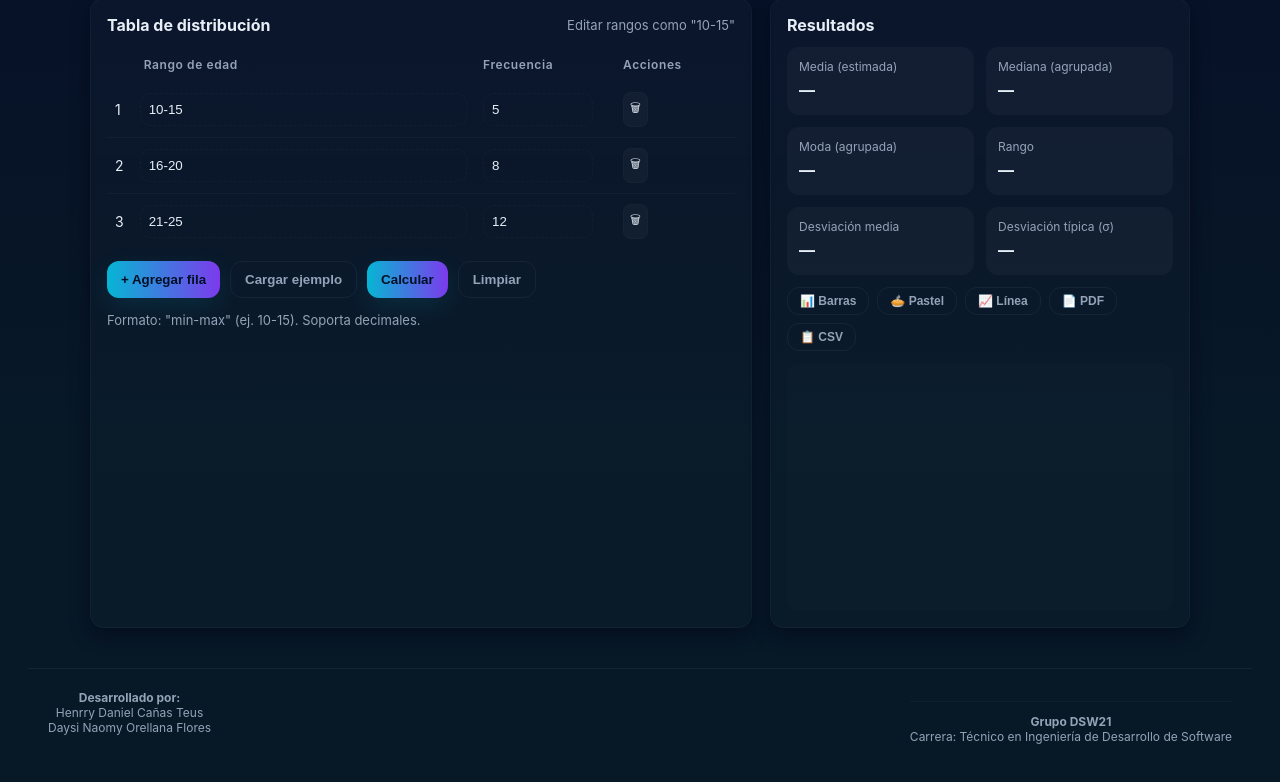
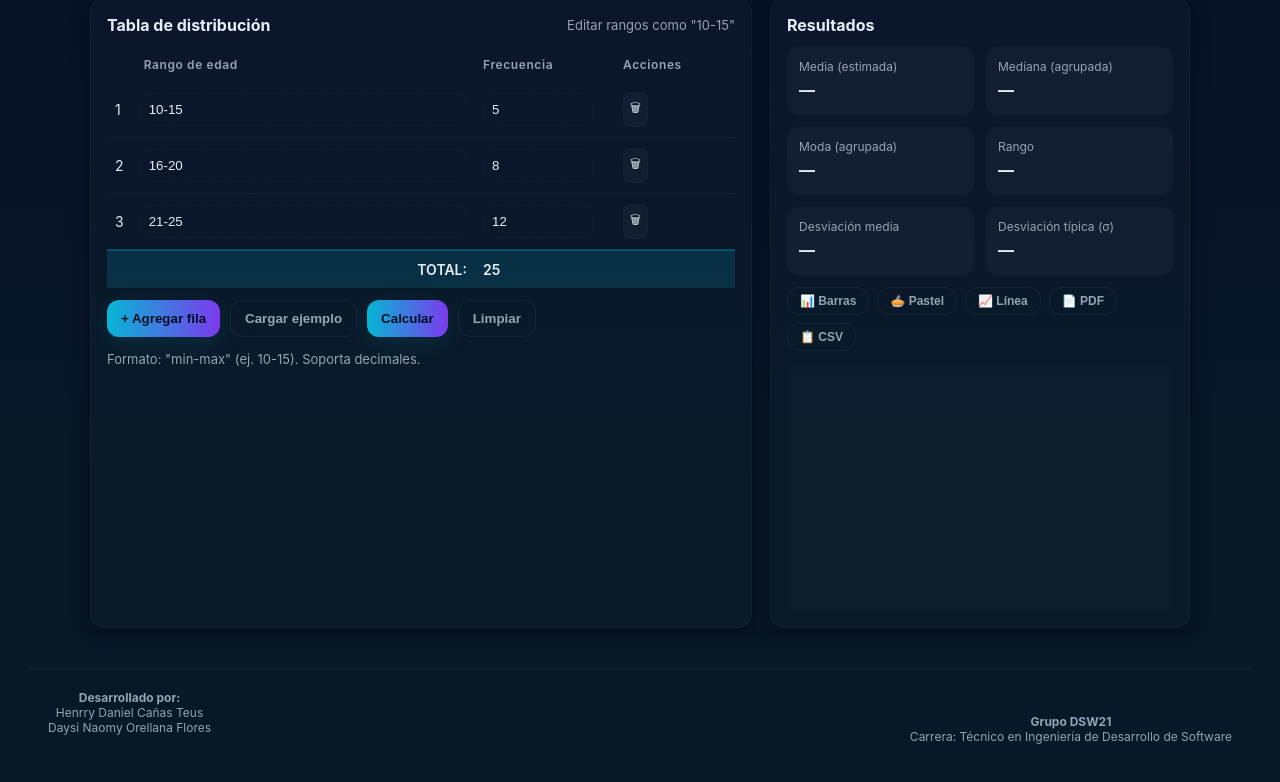
Before and after one commit to resumensv3-glitch/estadistica, a plain HTML site: page index.html in a window 1280 px wide. Shown: the part 112-894 px from the top of the page. Drawn offline with nearby package versions, Linux system fonts and the light colour scheme.

Commit message:
Version 4

```diff
--- a/index.html
+++ b/index.html
@@ -85,6 +85,13 @@
             <tbody id="tbody">
               <!-- filas dinámicas -->
             </tbody>
+            <tfoot>
+              <tr style="background-color:rgba(6,182,212,0.15);font-weight:600;border-top:2px solid rgba(6,182,212,0.3)">
+                <td colspan="2" style="text-align:right;padding:10px 8px">TOTAL:</td>
+                <td style="padding:10px 8px" id="totalFreq">0</td>
+                <td></td>
+              </tr>
+            </tfoot>
           </table>
         </div>
 
@@ -277,6 +284,18 @@
       if(chart) createChart(chart.data.labels, chart.data.datasets[0].data, 'line');
     };
 
+    // Función para actualizar total
+    function updateTotalFreq() {
+      const rows = Array.from(tbody.children);
+      let total = 0;
+      rows.forEach(tr => {
+        const freqVal = tr.children[2].querySelector('input').value.trim();
+        const f = parseFloat(freqVal);
+        if(Number.isFinite(f) && f >= 0) total += f;
+      });
+      document.getElementById('totalFreq').innerText = total;
+    }
+
     // agregar fila
     function addRow(range = '', freq = '') {
       const tr = el('tr');
@@ -293,7 +312,7 @@
       const ra = el('div', { className:'row-actions' });
       const del = el('div', { className:'ico', innerHTML:'🗑' });
       del.title = 'Eliminar fila';
-      del.onclick = () => { tr.remove(); refreshIndices(); };
+      del.onclick = () => { tr.remove(); refreshIndices(); updateTotalFreq(); };
       ra.appendChild(del);
       actionsTd.appendChild(ra);
 
@@ -302,6 +321,10 @@
       tr.appendChild(freqTd);
       tr.appendChild(actionsTd);
       tbody.appendChild(tr);
+
+      // Actualizar total cuando cambia la frecuencia
+      inputFreq.addEventListener('change', updateTotalFreq);
+      inputFreq.addEventListener('input', updateTotalFreq);
     }
 
     function refreshIndices(){
@@ -310,7 +333,7 @@
       });
     }
 
-    addRowBtn.onclick = () => addRow();
+    addRowBtn.onclick = () => { addRow(); updateTotalFreq(); };
 
     sampleBtn.onclick = () => {
       tbody.innerHTML = '';
@@ -320,6 +343,7 @@
       addRow('26-30', 6);
       addRow('31-35', 4);
       msg.innerText = 'Ejemplo cargado';
+      updateTotalFreq();
       setTimeout(()=> msg.innerText = '', 2200);
     };
 
@@ -332,6 +356,7 @@
       document.getElementById('rango').innerText = '—';
       document.getElementById('desv_media').innerText = '—';
       document.getElementById('desv_tipica').innerText = '—';
+      document.getElementById('totalFreq').innerText = '0';
       msg.innerText = '';
       lastResults = null;
     };
@@ -622,10 +647,11 @@
       addRow('10-15', 5);
       addRow('16-20', 8);
       addRow('21-25', 12);
+      updateTotalFreq();
     })();
 
     document.addEventListener('keydown', (e) => {
-      if(e.key === 'Enter' && e.ctrlKey) addRow();
+      if(e.key === 'Enter' && e.ctrlKey) { addRow(); updateTotalFreq(); }
     });
   </script>
 </body>
```
